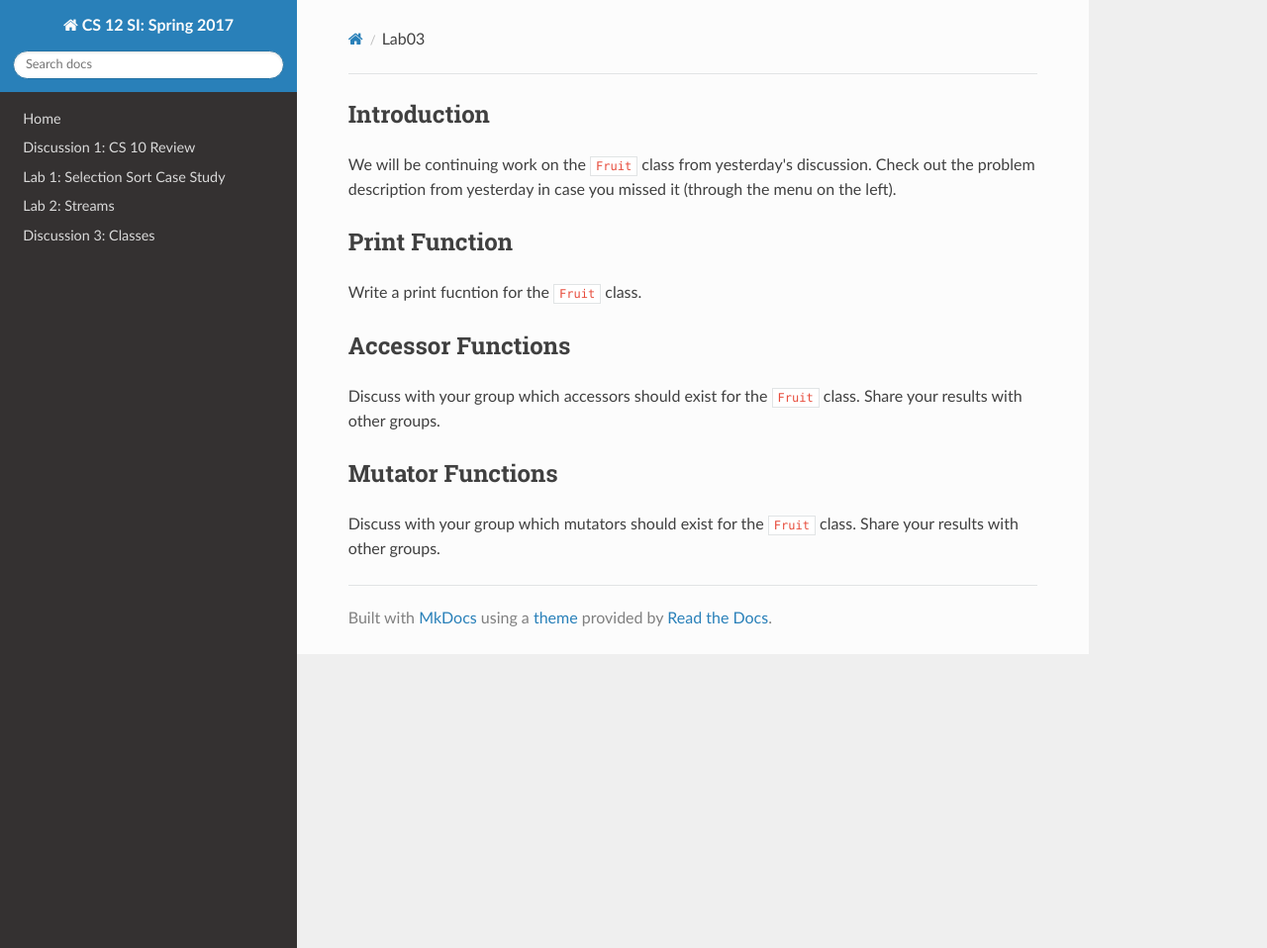
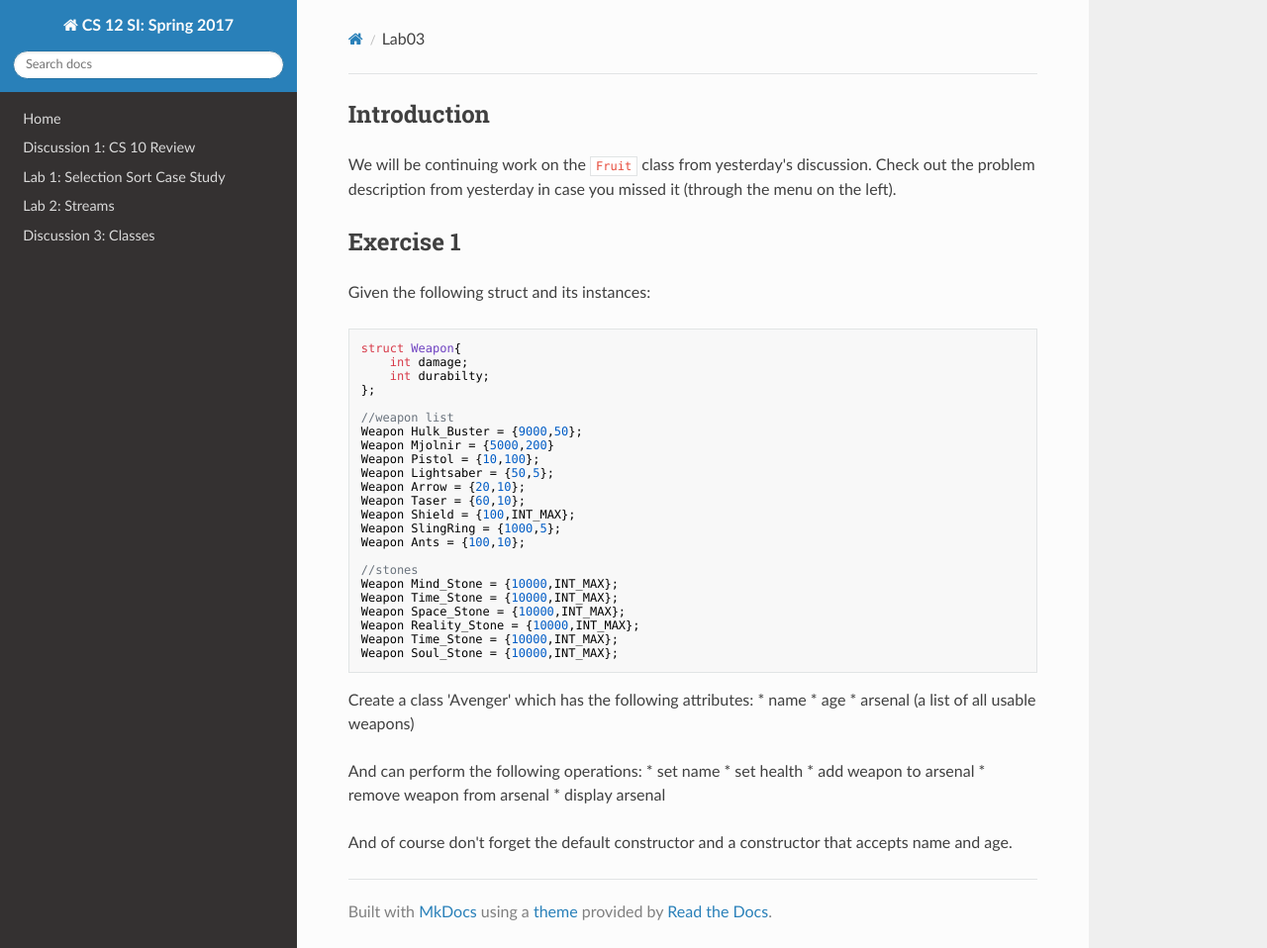
Before and after one commit to cs-si-ucr/cs12, an MkDocs documentation site: the page built from docs/lab03.md, in a window 1280 px wide and 958 px high. Shown: the whole window at 99% size. Built offline with MkDocs 1.6.1, drawn with Linux system fonts in a browser that asks for light colours; nearby versions of some CDN libraries; old or Windows-style settings are respelled for this version of MkDocs.

Commit message:
Changed lab 3, added a MARVELous twist

````diff
--- a/docs/lab03.md
+++ b/docs/lab03.md
@@ -4,22 +4,45 @@ Introduction
 We will be continuing work on the `Fruit` class from yesterday's discussion.
 Check out the problem description from yesterday in case you missed it (through the menu on the left).
 
+Exercise 1
+---
+Given the following struct and its instances:
 
-Print Function
----
+```c++
+struct Weapon{
+    int damage;
+    int durabilty;
+};
 
-Write a print fucntion for the `Fruit` class.
+//weapon list
+Weapon Hulk_Buster = {9000,50};
+Weapon Mjolnir = {5000,200}
+Weapon Pistol = {10,100};
+Weapon Lightsaber = {50,5};
+Weapon Arrow = {20,10};
+Weapon Taser = {60,10};
+Weapon Shield = {100,INT_MAX};
+Weapon SlingRing = {1000,5};
+Weapon Ants = {100,10};
 
+//stones
+Weapon Mind_Stone = {10000,INT_MAX};
+Weapon Time_Stone = {10000,INT_MAX};
+Weapon Space_Stone = {10000,INT_MAX};
+Weapon Reality_Stone = {10000,INT_MAX};
+Weapon Time_Stone = {10000,INT_MAX};
+Weapon Soul_Stone = {10000,INT_MAX};
+```
+Create a class 'Avenger' which has the following attributes:
+* name
+* age
+* arsenal (a list of all usable weapons)
 
-Accessor Functions
----
+And can perform the following operations:
+* set name
+* set health
+* add weapon to arsenal
+* remove weapon from arsenal
+* display arsenal
 
-Discuss with your group which accessors should exist for the `Fruit` class.
-Share your results with other groups.
-
-
-Mutator Functions
----
-
-Discuss with your group which mutators should exist for the `Fruit` class.
-Share your results with other groups.
+And of course don't forget the default constructor and a constructor that accepts name and age.
````
